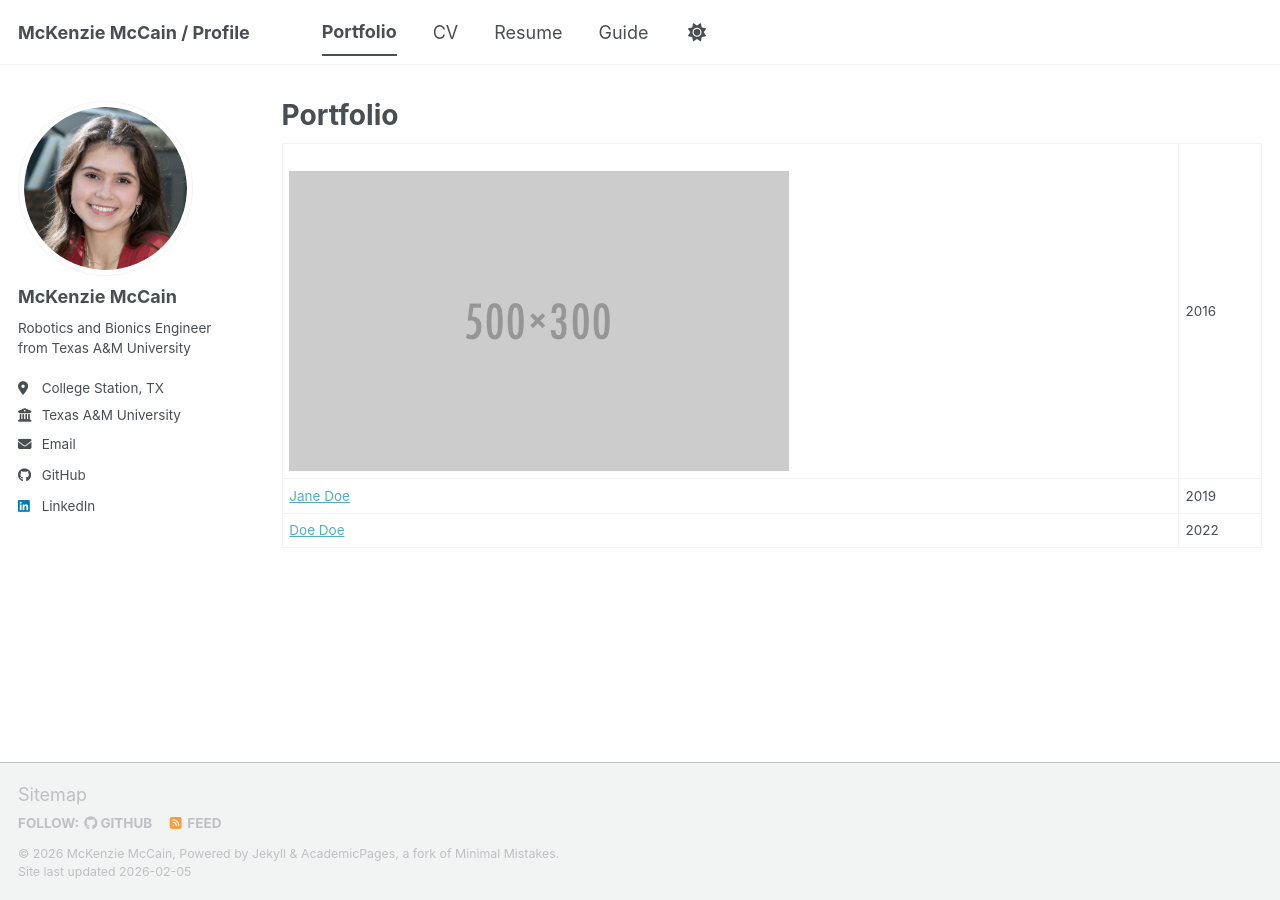
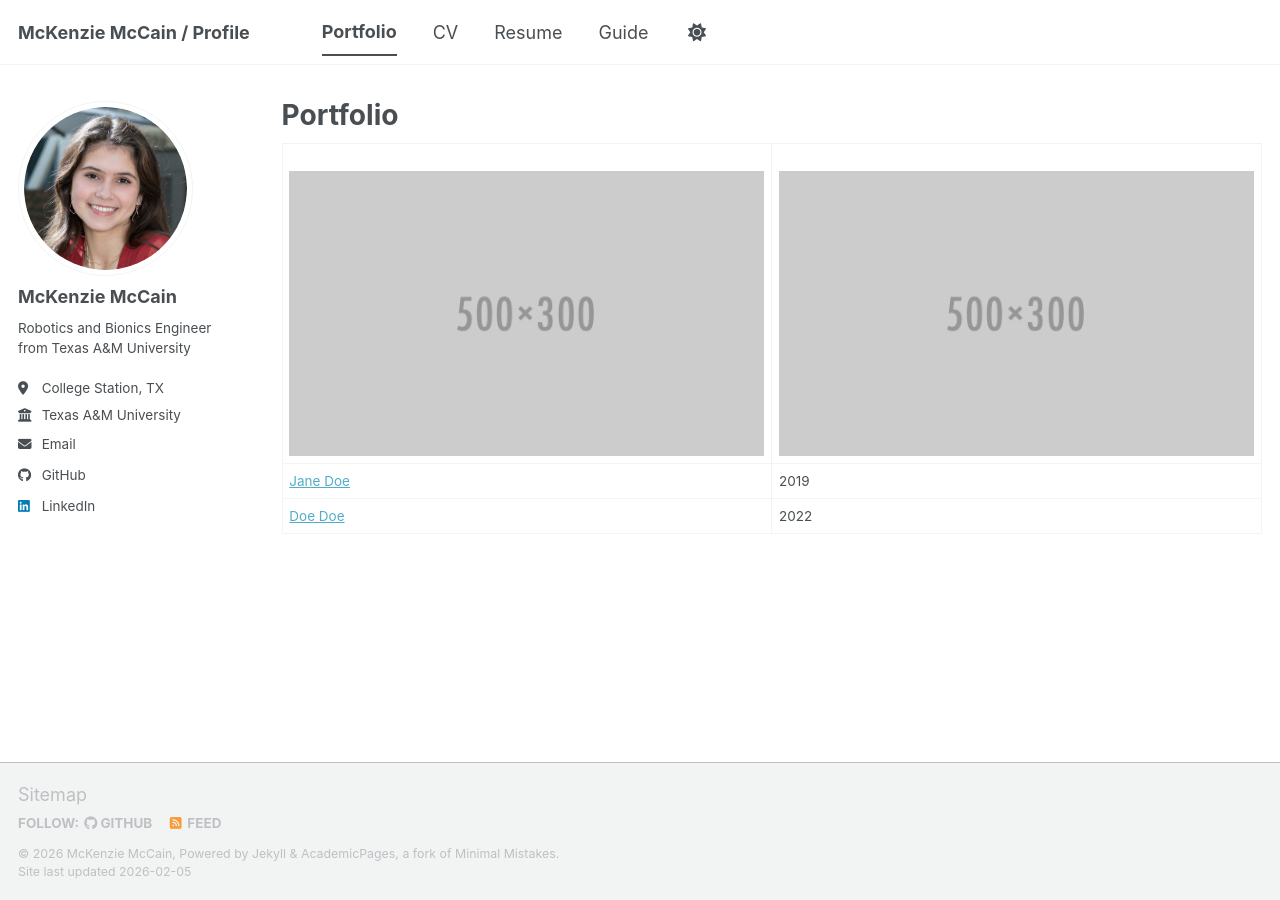
Before and after one commit to mckenzie-mccain/mckenzie-mccain.github.io, a Jekyll site: the page built from _pages/portfolio.md, in a window 1280 px wide. Built offline with Jekyll 4.4.1, drawn with Linux system fonts in a browser that asks for light colours; a script bundle is joined from its source files by our own code; library files that are not in the unit come from our copies.

Commit message:
portfolio.md

```diff
--- a/_pages/portfolio.md
+++ b/_pages/portfolio.md
@@ -7,6 +7,6 @@ author_profile: true
 
 
 | ----------------------------------------------------------------------------------------------------------------------------------|
-|[<br/><img src='/images/500x300.png'>](_portfolio\portfolio-1.md)| 2016                                                           |
+|[<br/><img src='/images/500x300.png'>](_portfolio\portfolio-1.md)|[<br/><img src='/images/500x300.png'>](_portfolio\portfolio-2.html)|
 | [Jane Doe](#)                                                    | 2019                                                           |
 | [Doe Doe](#)                                                     | 2022                                                           |
```
